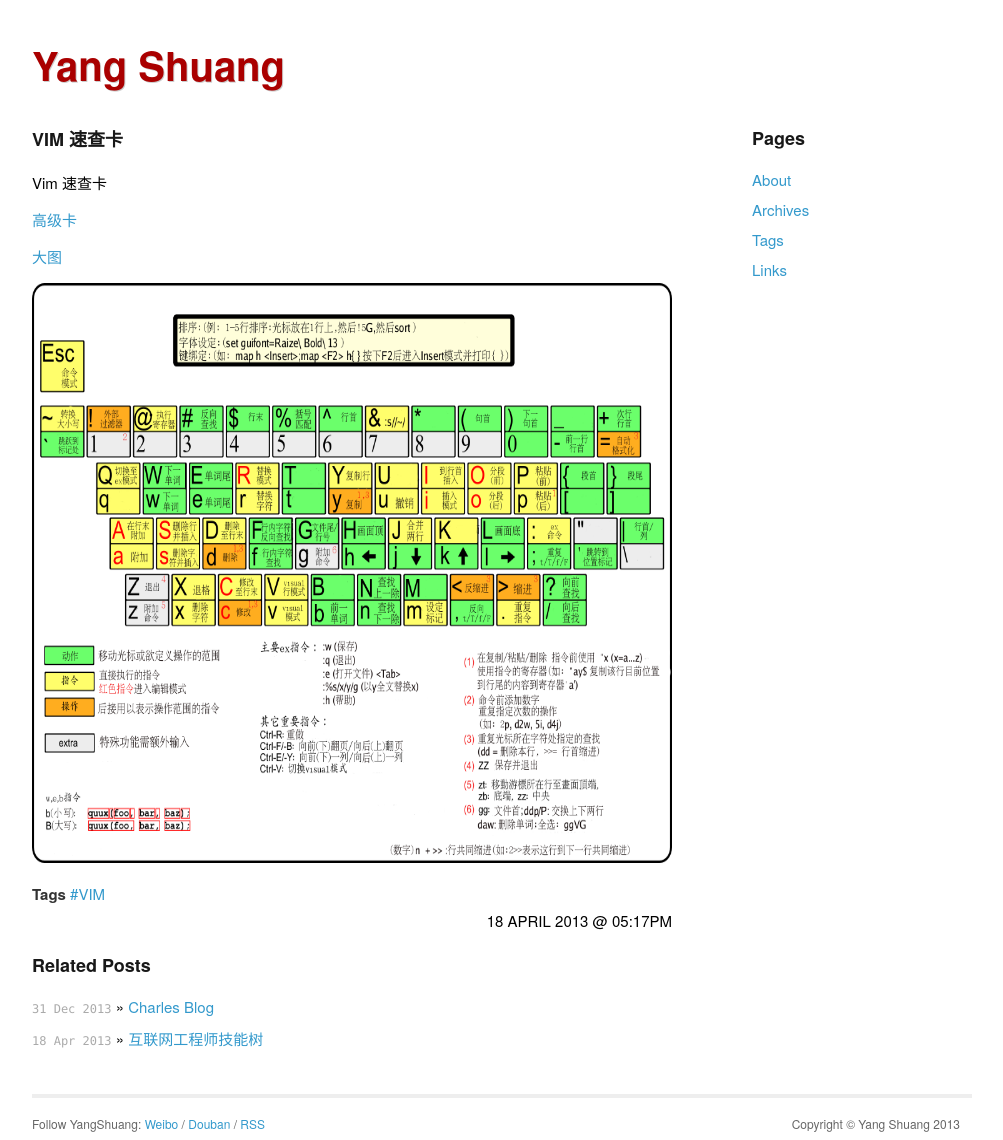
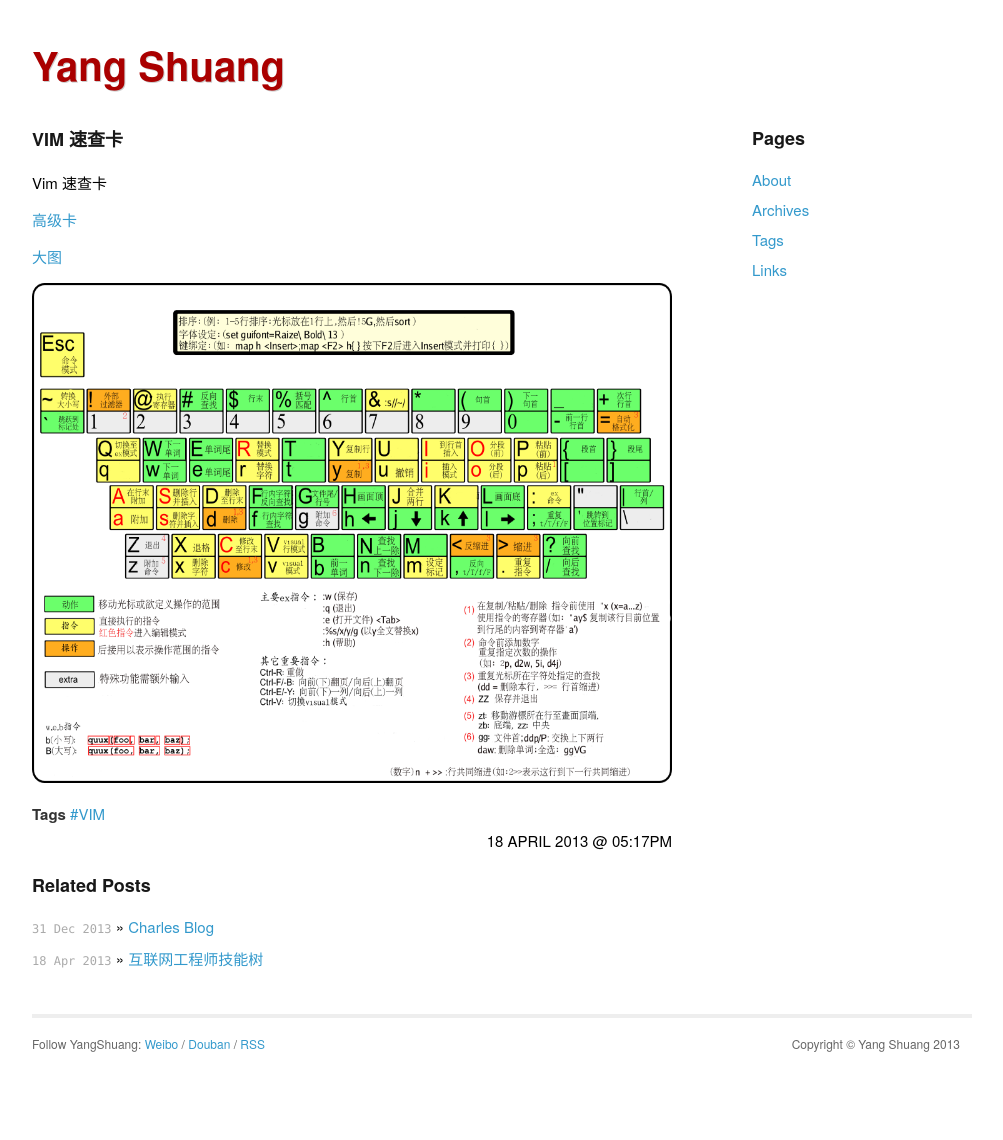
Before and after one commit to utwodownson/utwodownson.github.com, a Jekyll site: the page built from _posts/2013-04-18-the-vim-table.md, in a window 1280 px wide. Shown: the whole page, without its empty margins (138-1141 px from the left). Built offline with Jekyll 4.4.1, drawn with Linux system fonts in a browser that asks for light colours; Markdown is read by kramdown in place of the engine named in the settings; comment, search, counter and statistics services are not loaded; after the commit the page ends 1060 px from its top, so only the background shows below that.

Commit message:
the vim table

```diff
--- a/_posts/2013-04-18-the-vim-table.md
+++ b/_posts/2013-04-18-the-vim-table.md
@@ -13,4 +13,4 @@
 
 [大图](/images/vim_go.png)
 
-<img src="/images/vim_go.png"  alt="速查卡" height="580" width="640"/>
+<img src="/images/vim_go.png"  alt="速查卡" height="500" width="640"/>
```
